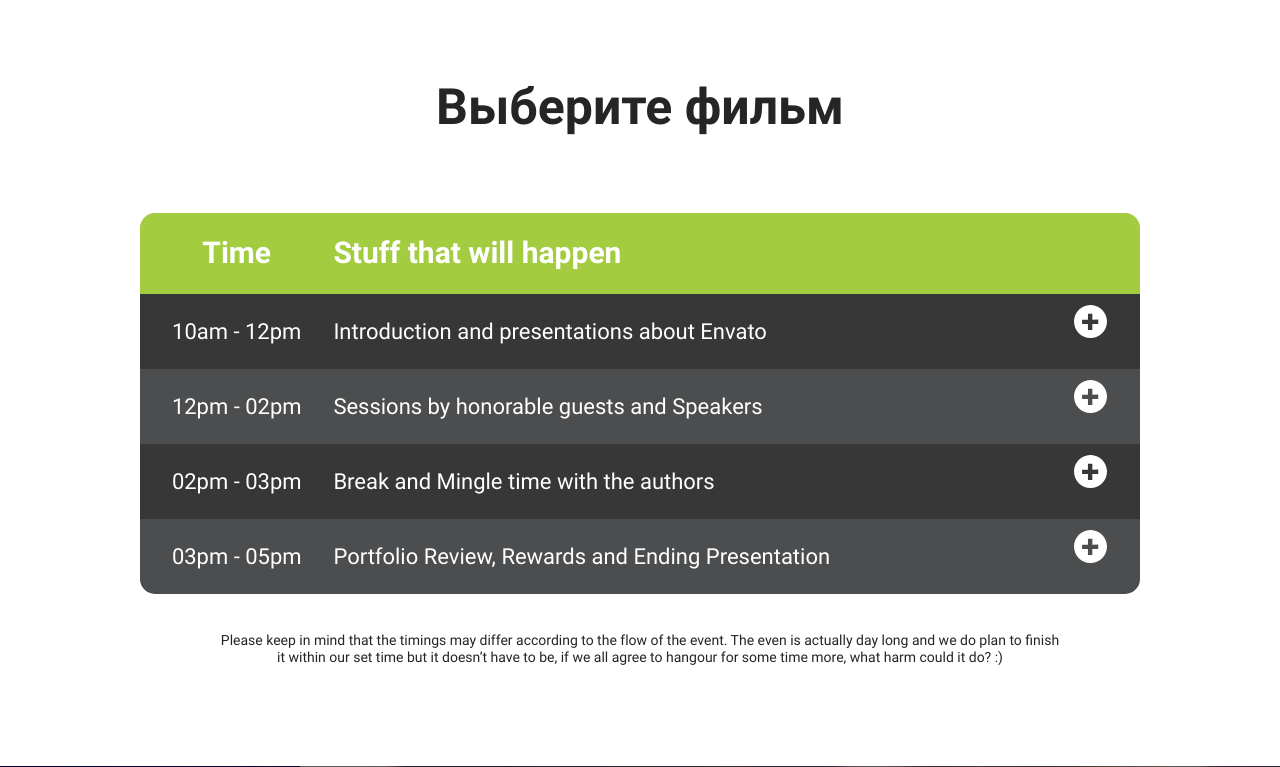
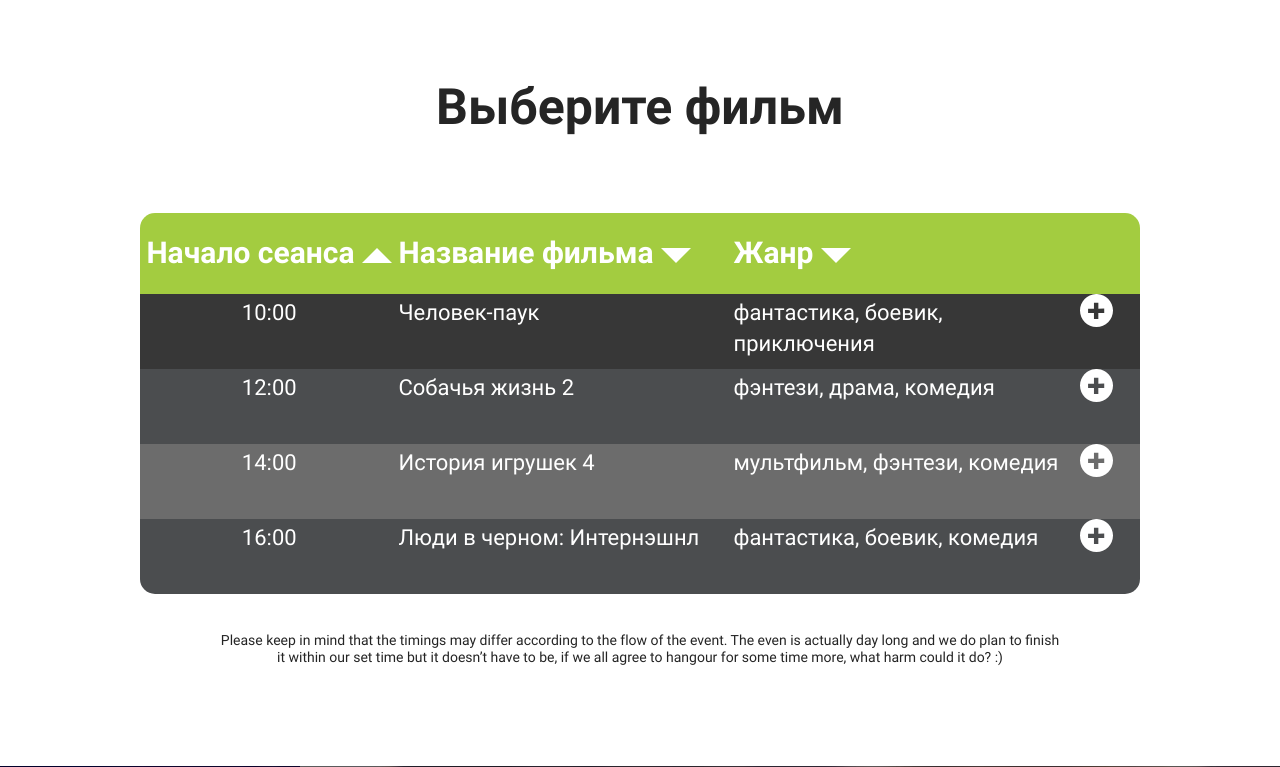
Before and after one commit to moskalev27/moskalev27rep, a PHP site: page / in a window 1280 px wide. Shown: the part 1404-2171 px from the top of the page. Run offline with PHP 8.4, Linux system fonts and the light colour scheme; style sheets or scripts are compiled from the project's sources; some libraries are stand-ins or nearby versions.

Commit message:
2.4 - 2 - Согласно доп задания, добавлены треугольники

```diff
--- a/css/main.css
+++ b/css/main.css
@@ -8,6 +8,8 @@ text-decoration: none;
 box-sizing: border-box;
 font-family: 'Roboto', sans-serif;
 }
+@import url(https://fonts.google.com/specimen/Roboto);
+
 @font-face {
     font-family: "Roboto";
     src: url('../fonts/Roboto-Regular.ttf') format('truetype');
@@ -27,6 +29,7 @@ font-family: 'Roboto', sans-serif;
     font-weight: 700;
     margin: 0 0 78px;
     text-align: center;
+
 }
 .container{
     max-width: 1030px;
@@ -44,16 +47,20 @@ font-family: 'Roboto', sans-serif;
     color: #ffffff;
     background: #a3cc40;
     padding: 19px 0;
-    text-align: center;
+
 }
 .movie_list__tbody{
     color: #ffffff;
     font-size: 22px;
+    vertical-align: top;
     }
-    .time{
+.time{
         text-align: center;
+        padding: 3px 0;
+
+
     }
-._1 {
+.tr_1 {
     background-color: rgb(55, 55, 55);
     left: 169px;
     top: 1726px;
@@ -61,8 +68,9 @@ font-family: 'Roboto', sans-serif;
     height: 75px;
     z-index: 97;
 
+
   }
-  ._2 {
+  .tr_2 {
     background-color: rgb(75, 77, 79);
     left: 169px;
     top: 1801px;
@@ -70,7 +78,7 @@ font-family: 'Roboto', sans-serif;
     height: 75px;
     z-index: 96;
   }
-  ._3 {
+  .tr_3 {
     background-color: rgb(55, 55, 55);
     left: 170px;
     top: 1876px;
@@ -78,7 +86,7 @@ font-family: 'Roboto', sans-serif;
     height: 75px;
 
   }
-  ._4 {
+  .tr_4 {
     background-color: rgb(75, 77, 79);
     left: 170px;
     top: 1951px;
@@ -98,3 +106,50 @@ font-family: 'Roboto', sans-serif;
         text-align: center;
         margin-top: 38px;
   }
+  .column-two{
+text-align: left;
+
+  }
+  .column-three{
+    text-align: left;
+    width: 335px;
+  }
+  .movie-name{
+    text-align: left;
+    width: 335px;
+    padding: 3px 0;
+  }
+  .genre{
+    text-align: left;
+    width: 335px;
+    padding: 3px 0;
+  }
+  .movie_list__tbody svg{
+    text-align: center;
+    margin: 0 12px;
+
+  }
+  .movie_list__tbody > :nth-child(3n+3){
+      background-color: #6c6c6c;
+  }
+  .movie_list__table a{
+      text-decoration: none;
+      color: #ffffff
+  }
+
+  .arrow-down {
+    width: 0;
+    height: 0;
+    border-left: 15px solid transparent;
+    border-right: 15px solid transparent;
+    border-top: 15px solid #fff;
+    display: inline-block;
+  }
+  .arrow-up {
+    width: 0;
+    height: 0;
+    border-left: 15px solid transparent;
+    border-right: 15px solid transparent;
+    border-bottom: 15px solid #fff;
+    display: inline-block;
+  }
--- a/index.html
+++ b/index.html
@@ -129,27 +129,45 @@
           <table class="movie_list__table">
             <thead>
               <tr>
-                <th style="text-align: center">Time</th>
-                <th style="text-align: left">
-                  Stuff that will happen
+                <th class="time">
+
+                  <a href="#" title="Начало">Начало сеанса
+
+                  </a>
+                  <i class="arrow-up"></i>
+                </th>
+                <th class="column-two">
+                  <a href="#" title="Название">Название фильма</a>
+                  <i class="arrow-down"></i>
+                </th>
+                <th class="column-three">
+                  <a href="#" title="Жанр">
+                    Жанр
+                  </a>
+                  <i class="arrow-down"></i>
                 </th>
                 <th></th>
               </tr>
             </thead>
             <tbody class="movie_list__tbody">
-              <tr class="_1">
+              <tr class="tr_1">
                 <td class="time">
-                  10am - 12pm
+                  10:00
                 </td>
-                <td>
+                <td class="movie-name">
                   <a
                     href="https://www.kinopoisk.ru/film/838/"
                     target="_blank"
                     title="Перейти на Кинопоиск.ру"
-                    >Introduction and presentations about Envato
+                  >
+                    Человек-паук
                   </a>
                 </td>
+                <td class="genre">
+                  фантастика, боевик, приключения
+                </td>
                 <td>
+                  <a href="#" title="Добавить в корзину">
                     <svg
                       xmlns="http://www.w3.org/2000/svg"
                       xmlns:xlink="http://www.w3.org/1999/xlink"
@@ -162,22 +180,27 @@
                         d="M16.505,32.994 C7.393,32.994 0.005,25.606 0.005,16.494 C0.005,7.381 7.393,-0.006 16.505,-0.006 C25.618,-0.006 33.005,7.381 33.005,16.494 C33.005,25.606 25.618,32.994 16.505,32.994 ZM24.214,14.591 L18.356,14.631 L18.356,8.796 L13.958,8.778 L13.958,14.637 L8.083,14.637 L8.083,19.074 L13.958,19.074 L13.958,24.889 L18.336,24.889 L18.307,19.074 L24.231,19.074 L24.214,14.591 Z"
                       />
                     </svg>
+                  </a>
                 </td>
               </tr>
 
-              <tr class="_2">
+              <tr class="tr_2">
                 <td class="time">
-                  12pm - 02pm
+                  12:00
                 </td>
-                <td>
+                <td class="movie-name">
                   <a
                     href="https://www.kinopoisk.ru/film/1122114/"
                     target="_blank"
                     title="Перейти на Кинопоиск.ру"
-                    >Sessions by honorable guests and Speakers
+                    >Собачья жизнь 2
                   </a>
                 </td>
+                <td class="genre">
+                  фэнтези, драма, комедия
+                </td>
                 <td>
+                  <a href="#" title="Добавить в корзину">
                     <svg
                       xmlns="http://www.w3.org/2000/svg"
                       xmlns:xlink="http://www.w3.org/1999/xlink"
@@ -190,21 +213,26 @@
                         d="M16.505,32.994 C7.393,32.994 0.005,25.606 0.005,16.494 C0.005,7.381 7.393,-0.006 16.505,-0.006 C25.618,-0.006 33.005,7.381 33.005,16.494 C33.005,25.606 25.618,32.994 16.505,32.994 ZM24.214,14.591 L18.356,14.631 L18.356,8.796 L13.958,8.778 L13.958,14.637 L8.083,14.637 L8.083,19.074 L13.958,19.074 L13.958,24.889 L18.336,24.889 L18.307,19.074 L24.231,19.074 L24.214,14.591 Z"
                       />
                     </svg>
+                  </a>
                 </td>
               </tr>
-              <tr class="_3">
+              <tr class="tr_3">
                 <td class="time">
-                  02pm - 03pm
+                  14:00
                 </td>
-                <td>
+                <td class="movie-name">
                   <a
                     href="https://www.kinopoisk.ru/film/846824/"
                     target="_blank"
                     title="Перейти на Кинопоиск.ру"
-                    >Break and Mingle time with the authors
+                    >История игрушек 4
                   </a>
                 </td>
+                <td class="genre">
+                  мультфильм, фэнтези, комедия
+                </td>
                 <td>
+                  <a href="#" title="Добавить в корзину">
                     <svg
                       xmlns="http://www.w3.org/2000/svg"
                       xmlns:xlink="http://www.w3.org/1999/xlink"
@@ -217,21 +245,26 @@
                         d="M16.505,32.994 C7.393,32.994 0.005,25.606 0.005,16.494 C0.005,7.381 7.393,-0.006 16.505,-0.006 C25.618,-0.006 33.005,7.381 33.005,16.494 C33.005,25.606 25.618,32.994 16.505,32.994 ZM24.214,14.591 L18.356,14.631 L18.356,8.796 L13.958,8.778 L13.958,14.637 L8.083,14.637 L8.083,19.074 L13.958,19.074 L13.958,24.889 L18.336,24.889 L18.307,19.074 L24.231,19.074 L24.214,14.591 Z"
                       />
                     </svg>
+                  </a>
                 </td>
               </tr>
-              <tr class="_4">
+              <tr class="tr_4">
                 <td class="time">
-                  03pm - 05pm
+                  16:00
                 </td>
-                <td>
+                <td class="movie-name">
                   <a
                     href="https://www.kinopoisk.ru/film/693730/"
                     target="_blank"
                     title="Перейти на Кинопоиск.ру"
-                    >Portfolio Review, Rewards and Ending Presentation</a
+                    >Люди в черном: Интернэшнл</a
                   >
                 </td>
+                <td class="genre">
+                  фантастика, боевик, комедия
+                </td>
                 <td>
+                  <a href="#" title="Добавить в корзину">
                     <svg
                       xmlns="http://www.w3.org/2000/svg"
                       xmlns:xlink="http://www.w3.org/1999/xlink"
@@ -244,6 +277,7 @@
                         d="M16.505,32.994 C7.393,32.994 0.005,25.606 0.005,16.494 C0.005,7.381 7.393,-0.006 16.505,-0.006 C25.618,-0.006 33.005,7.381 33.005,16.494 C33.005,25.606 25.618,32.994 16.505,32.994 ZM24.214,14.591 L18.356,14.631 L18.356,8.796 L13.958,8.778 L13.958,14.637 L8.083,14.637 L8.083,19.074 L13.958,19.074 L13.958,24.889 L18.336,24.889 L18.307,19.074 L24.231,19.074 L24.214,14.591 Z"
                       />
                     </svg>
+                  </a>
                 </td>
               </tr>
             </tbody>
@@ -253,8 +287,9 @@
             <p>
               Please keep in mind that the timings may differ according to the
               flow of the event. The even is actually day long and we do plan to
-              finish <br> it within our set time but it doesn’t have to be, if we all
-              agree to hangour for some time more, what harm could it do? :)
+              finish <br />
+              it within our set time but it doesn’t have to be, if we all agree
+              to hangour for some time more, what harm could it do? :)
             </p>
           </div>
         </div>
```
Lines whose indentation alone changed are shown as unchanged.
